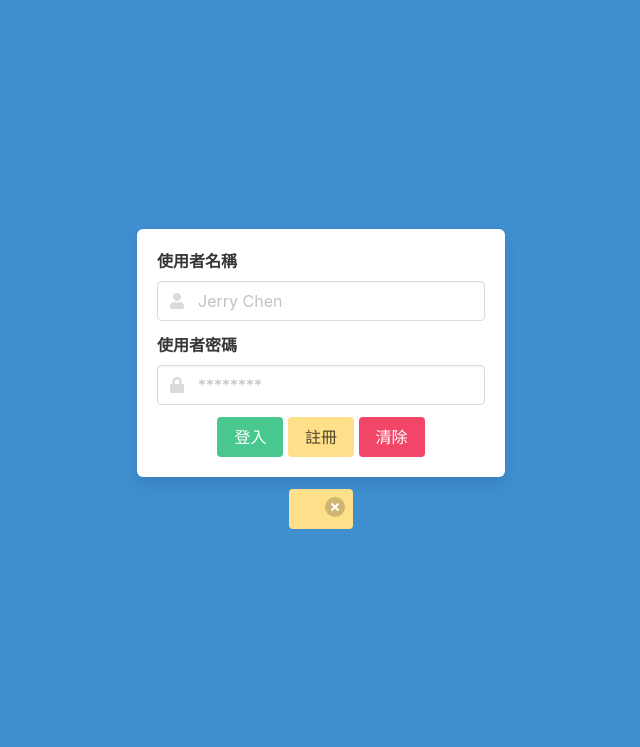
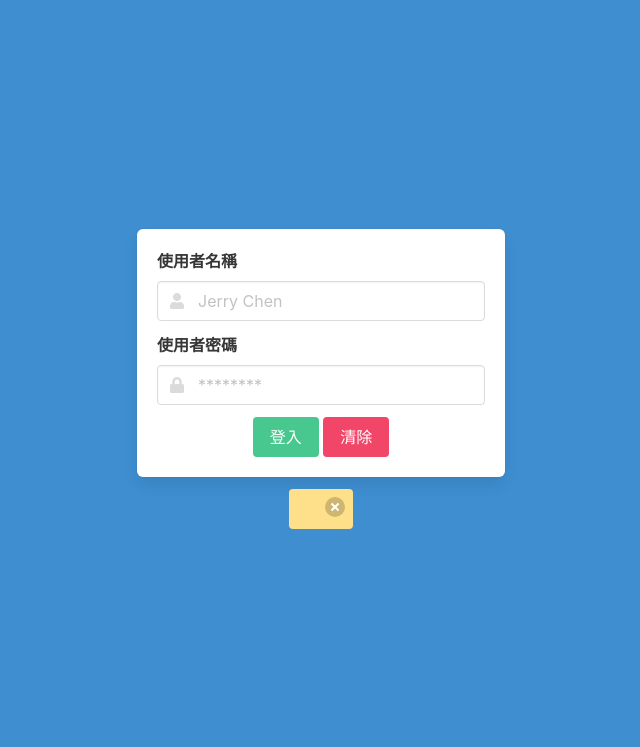
Before and after one commit to willy-10225/tea, a Django app: page /user/login/ in a window 1280 px wide. Shown: the part 57-804 px from the top of the page, without its empty margins (319-959 px from the left). Run offline with Django 4.2, Linux system fonts and the light colour scheme.

```diff
--- a/user/templates/user/login.html
+++ b/user/templates/user/login.html
@@ -45,12 +45,6 @@
                 value="登入"
               />
               <input
-                type="submit"
-                class="button is-warning is-normal"
-                name="register"
-                value="註冊"
-              />
-              <input
                 type="reset"
                 class="button is-danger is-normal"
                 name="register"
```
Also changed, not shown: README.md.
